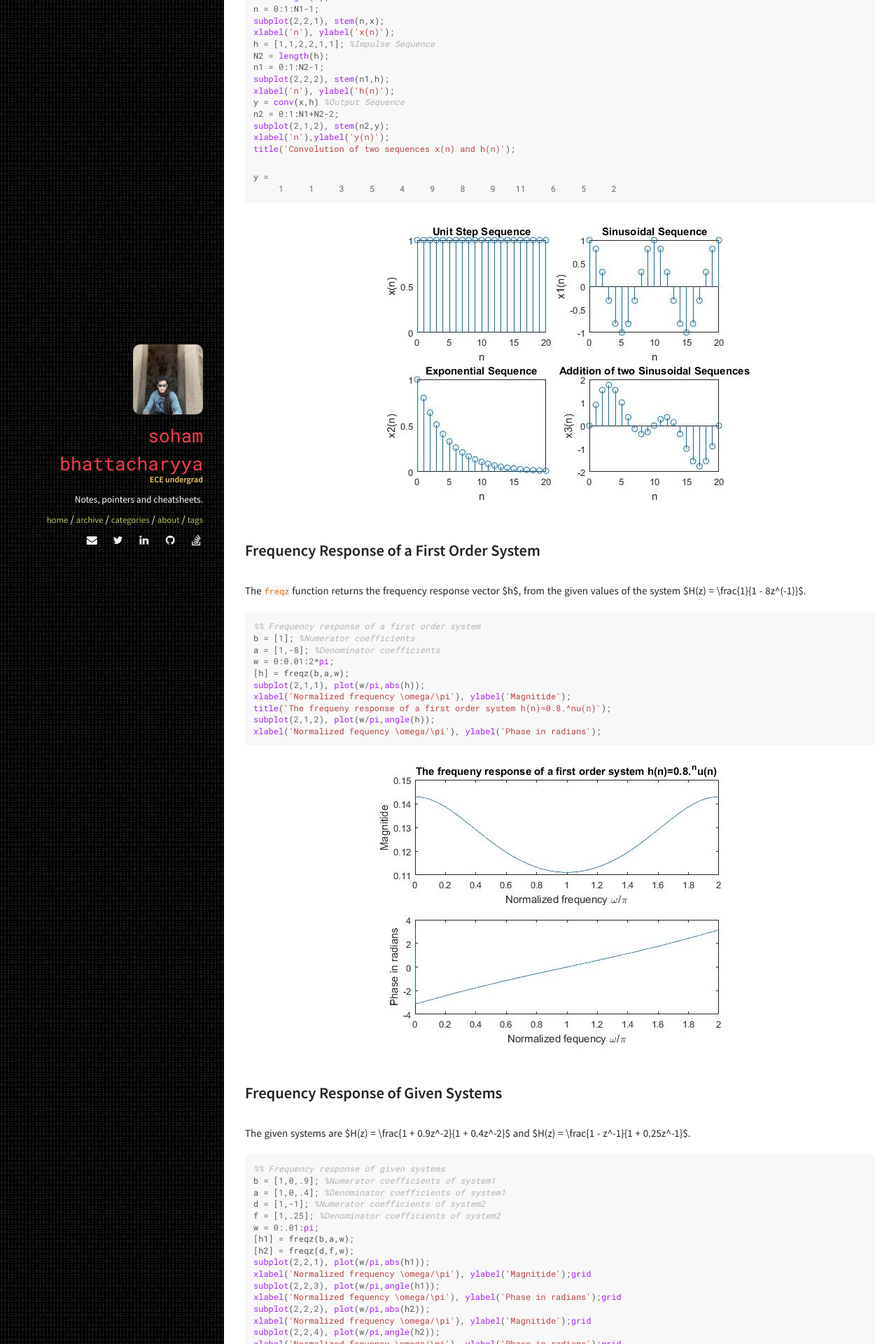
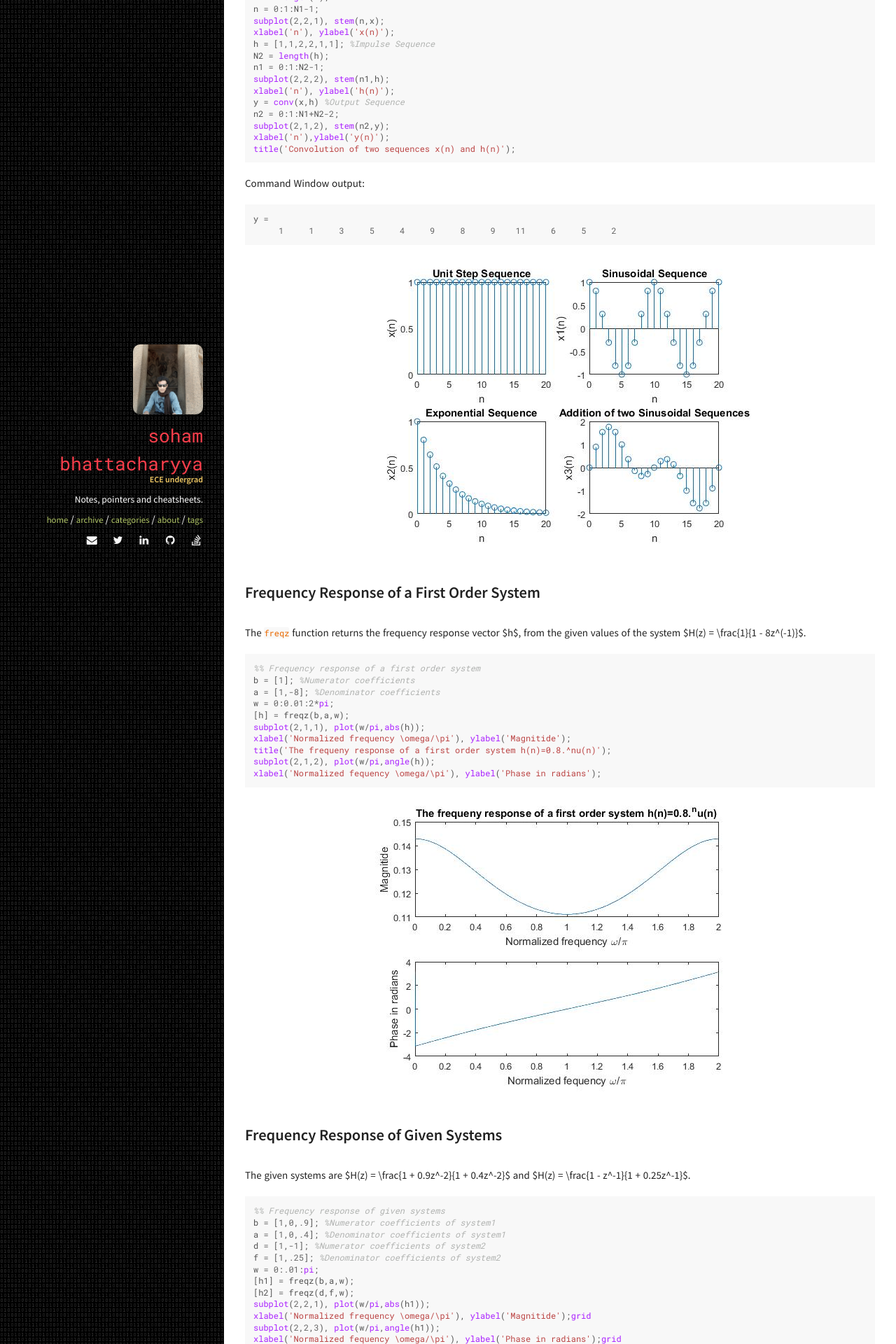
Before and after one commit to sohambhattacharyya/sohambhattacharyya.github.io, a Jekyll site: the page built from _posts/2017-04-09-Introduction-to-DSP-using-MATLAB-Part-I.markdown, in a window 1280 px wide. Shown: the part 1822-3742 px from the top of the page at 70% size. Built offline with Jekyll 4.4.1, drawn with Linux system fonts in a browser that asks for light colours; comment, search, counter and statistics services are not loaded.

Commit message:
Edited post.

````diff
--- a/_posts/2017-04-09-Introduction-to-DSP-using-MATLAB-Part-I.markdown
+++ b/_posts/2017-04-09-Introduction-to-DSP-using-MATLAB-Part-I.markdown
@@ -69,7 +69,7 @@ subplot(2,1,2), stem(n2,y);
 xlabel('n'),ylabel('y(n)');
 title('Convolution of two sequences x(n) and h(n)');
 ```
-
+Command Window output:
 ```matlab
 y =
      1     1     3     5     4     9     8     9    11     6     5     2
````
